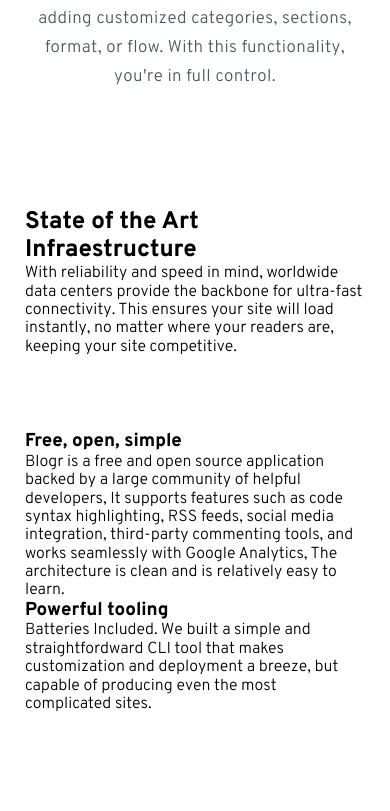
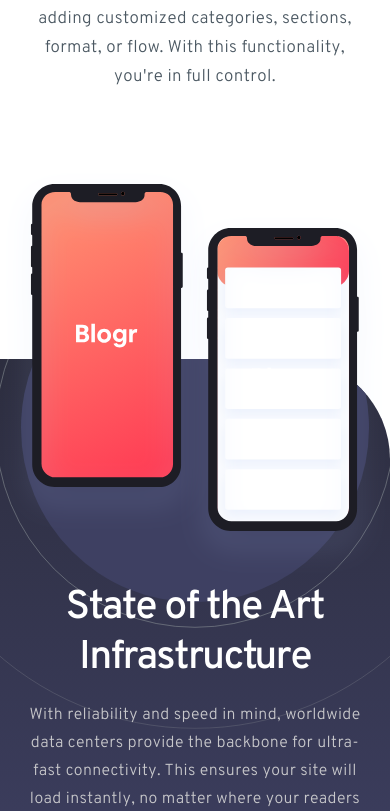
Before and after one commit to rodolfomayora/blogr-landing-page, a Next.js app: page /Home in a window 390 px wide. Shown: the part 1869-2680 px from the top of the page. Built offline with nearby package versions, Linux system fonts and the light colour scheme.

Commit message:
BLP-11: BannerSection responsive

```diff
--- a/pages/Home/index.tsx
+++ b/pages/Home/index.tsx
@@ -50,17 +50,34 @@ const Home: FC = () => (
         </Container>
 
         <img className={style.sectionImageDesktop}
-            src="/images/svg/illustration-editor-desktop.svg"
-            alt="Illustation Editor Desktop"
-          />
+          src="/images/svg/illustration-editor-desktop.svg"
+          alt="Illustation Editor Desktop"
+        />
       </section>
 
       {/* BannerSection */}
-      <section>
+      <section className={style.bannerSection}>
         <Container>
-          <h2>State of the Art Infraestructure</h2>
-          <p>With reliability and speed in mind, worldwide data centers provide the backbone for ultra-fast connectivity. This ensures your site will load instantly, no matter where your readers are, keeping your site competitive.</p>
+          <div className={style.imageWrapper}>
+            <img className={style.phoneMockups}
+              src="/images/svg/illustration-phones.svg"
+              alt="Mockups"
+            />
+          </div>
+          <div className={style.infoWapper}>
+            <h2 className={style.bannerTitle}>
+              State of the Art Infrastructure
+            </h2>
+            <p className={style.description}>With reliability and speed in mind, worldwide data centers provide the backbone for ultra-fast connectivity. This ensures your site will load instantly, no matter where your readers are, keeping your site competitive.</p>
+          </div>
         </Container>
+
+        <div className={style.backgroundWrapper}>
+          <img className={style.bannerBackground}
+            src="/images/svg/bg-pattern-circles.svg"
+            alt="parttern circles"
+          />
+        </div>
       </section>
 
       {/* Feature Section 2 */}
--- a/pages/Home/style.module.scss
+++ b/pages/Home/style.module.scss
@@ -1,6 +1,8 @@
 @import '../../styles/config';
 
 .Home {
+  /* Main Section
+   ================================*/
   .mainSection {
     position: relative;
     z-index: 0;
@@ -10,7 +12,11 @@
     color: $neutral-white;
     border-bottom-left-radius: 100px;
     background:
-      linear-gradient(150deg, $gradient-veryLightRed, $gradient-lightRed);
+      linear-gradient(
+        150deg,
+        $gradient-veryLightRed,
+        $gradient-lightRed
+      );
     overflow: hidden;
 
     .background {
@@ -63,7 +69,11 @@
       padding-top: 94px;
       height: 600px;
       background:
-      linear-gradient(90deg, $gradient-veryLightRed, $gradient-lightRed);
+      linear-gradient(
+        90deg,
+        $gradient-veryLightRed,
+        $gradient-lightRed
+      );
 
       .background {
         top: -12%;
@@ -86,6 +96,8 @@
     }
   }
 
+  /* Features Section 1
+   ================================*/
   .featureSection1 {
     position: relative;
     z-index: 0;
@@ -204,6 +216,128 @@
     }
   }
 
+  /* Banner Section
+   ================================*/
+  .bannerSection {
+    position: relative;
+    z-index: 0;
+    margin-top: 150px;
+    padding-top: 100px;
+    padding-bottom: 114px;
+    border-top-right-radius: 100px;
+    border-bottom-left-radius: 100px;
+    background-image:
+      linear-gradient(
+        180deg,
+        $gradient-veryDarkBlue,
+        $gradient-veryDarkDesaturatedBlue
+      );
+
+    .backgroundWrapper {
+      position: absolute;
+      z-index: -1;
+      top: 0;
+      left: 0;
+      right: 0;
+      bottom: 0;
+      border-top-right-radius: 100px;
+      border-bottom-left-radius: 100px;
+      overflow: hidden;
+    }
+
+    .bannerBackground {
+      position: relative;
+      top: -20%;
+      left: 50%;
+      width: 375px;
+      max-width: none;
+      height: auto;
+      transform:
+        translate(-50%, 0)
+        scale(1.6);
+    }
+
+    .imageWrapper {
+      position: relative;
+      height: 124px;
+    }
+
+    .phoneMockups {
+      position: absolute;
+      left: 50%;
+      bottom: 10px;
+      max-width: none;
+      width: 384px;
+      transform: translate(-50%, 0);
+    }
+
+    .bannerTitle {
+      color: $neutral-white;
+      font-size: 40px;
+      line-height: 50px;
+      font-weight: 600;
+      letter-spacing: -1.3px;
+      margin-bottom: 18px;
+      text-align: center;
+    }
+
+    .description {
+      font-size: 16px;
+      text-align: center;
+      font-weight: 300;
+      line-height: 28px;
+      color: $neutral-grayishBlue;
+      letter-spacing: 0.4px;
+    }
+
+    @include medium {
+      margin-top: 50px;
+      padding-top: 114px;
+      padding-bottom: 104px;
+      background-image:
+        linear-gradient(
+          90deg,
+          $gradient-veryDarkBlue,
+          $gradient-veryDarkDesaturatedBlue
+        );
+
+      // Container
+      & > :first-child {
+        display: flex;
+        align-items: center;
+      }
+
+      .bannerBackground {
+        top: -46%;
+        transform:
+          translate(-166%, 0)
+          scale(2.7);
+      }
+
+      .imageWrapper {
+        flex-grow: 1;
+        height: 0;
+      }
+
+      .phoneMockups {
+        bottom: 50%;
+        width: 100%;
+        transform: translate(-59%, 52%);
+      }
+
+      .infoWapper { flex-basis: 50%; }
+
+      .description,
+      .bannerTitle { text-align: left; }
+
+    }
+  }
+
+
+
+
+/* Features Section 2
+   ================================*/
   .featureSection2 {
     padding-top: 75px;
     padding-bottom: 100px;
```
